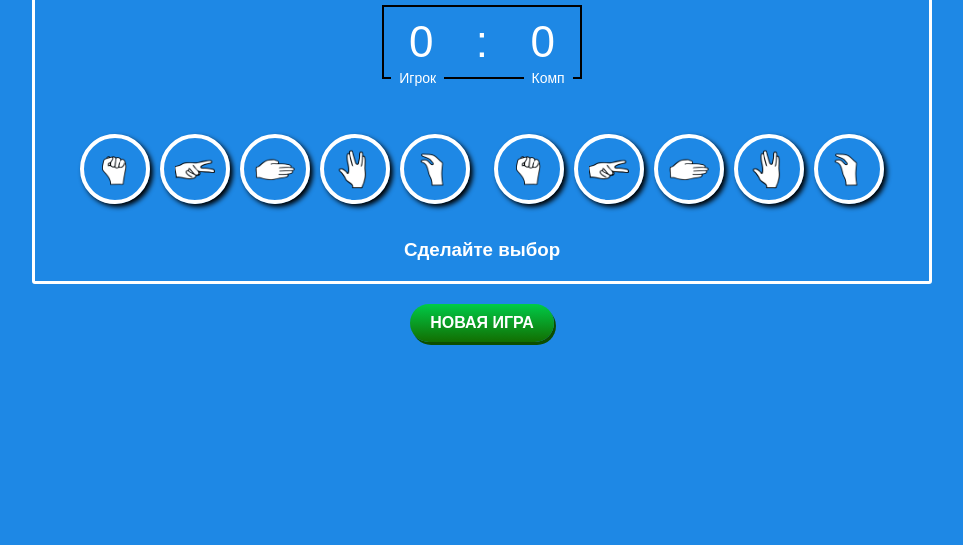
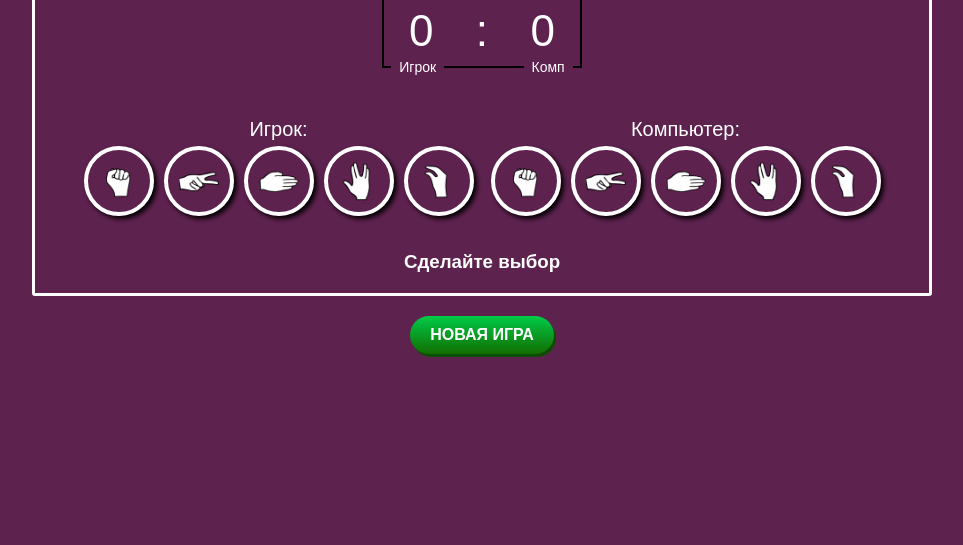
Before and after one commit to Svork7/rock-scissors-paper-js, a plain HTML site: page index.html in a window 1280 px wide. Shown: the part 255-800 px from the top of the page, without its empty margins (158-1121 px from the left). Drawn offline with Linux system fonts and the light colour scheme.

Commit message:
finished

```diff
--- a/index.html
+++ b/index.html
@@ -50,9 +50,13 @@
           <button
             class="field paper"
             data-field="p"
-            title="Бумага накрывает камень и подставляет спока"
+            title="Бумага накрывает камень и подставляет Cпока"
           ></button>
-          <button class="field spock" data-field="c"></button>
+          <button
+            class="field spock"
+            data-field="c"
+            title="Спок испаряет камень и ломает ножницы"
+          ></button>
           <button class="field lizard" data-field="l"></button>
         </div>
         <div class="comp-field">
@@ -69,10 +73,18 @@
           <button
             class="field paper"
             data-field="p"
-            title="Бумага накрывает камень и подставляет спока"
+            title="Бумага накрывает камень и подставляет Cпока"
           ></button>
-          <button class="field spock" data-field="c"></button>
-          <button class="field lizard" data-field="l"></button>
+          <button
+            class="field spock"
+            data-field="c"
+            title="Спок испаряет камень и ломает ножницы"
+          ></button>
+          <button
+            class="field lizard"
+            data-field="l"
+            title="Ящерица съедает бумагу и отравляет Спока"
+          ></button>
         </div>
       </div>
       <h3 class="result">Сделайте выбор</h3>
--- a/src/style.scss
+++ b/src/style.scss
@@ -6,7 +6,7 @@
   padding: 0;
 }
 body {
-  background: #1e88e5;
+  background: #5e224f;
   display: flex;
   flex-direction: column;
   align-items: center;
@@ -48,7 +48,7 @@ body {
   content: '';
   display: block;
   padding: 3px 8px;
-  background: #1e88e5;
+  background: #5e224f;
   color: #fff;
   font-size: 14px;
   position: absolute;
@@ -72,6 +72,23 @@ body {
 .comp-field {
   width: 50%;
   display: flex;
+  flex-wrap: wrap;
+  justify-content: center;
+}
+
+.user-field::before {
+  content: 'Игрок:';
+  display: block;
+  width: 100%;
+  font-size: 20px;
+  text-align: center;
+}
+.comp-field::before {
+  content: 'Компьютер:';
+  display: block;
+  width: 100%;
+  font-size: 20px;
+  text-align: center;
 }
 
 .field {
@@ -95,9 +112,7 @@ body {
 .field.error {
   background-color: red;
 }
-.comp-field {
-  justify-content: flex-end;
-}
+
 .rock {
   background: url(../img/rock1.png) center no-repeat;
   background-size: 40px;
```
Also changed, not shown: css/style.css, img/Frame 1.svg (deleted), img/RSP.png (deleted), img/paper.png (deleted), img/pngwing 1.png (deleted), img/rock.png (deleted), img/scissors.png (deleted).
